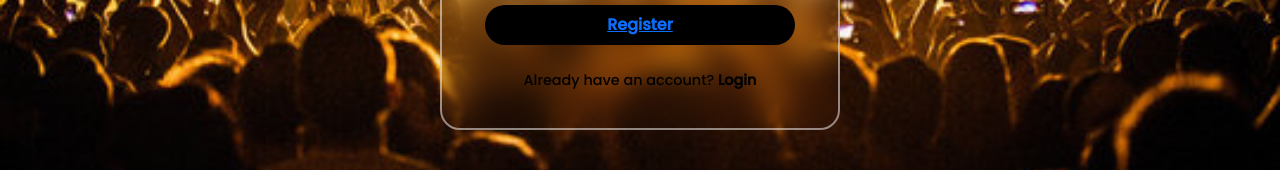
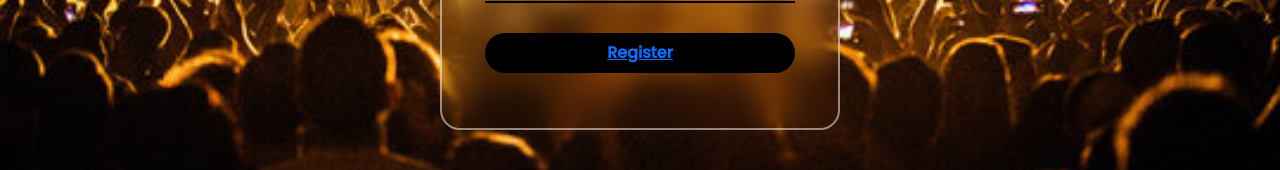
Before and after one commit to eugenelow13/OOP_Project, a Vue app in the folder oop-project/: page /register in a window 1280 px wide. Shown: the part 545-715 px from the top of the page. Built offline with nearby package versions, Linux system fonts and the light colour scheme.

Commit message:
Revert "Update RegisterView.vue"
This reverts commit b456d0b64308a25c8f97b05fc867b965de4ade6f.

```diff
--- a/oop-project/src/pages/RegisterView.vue
+++ b/oop-project/src/pages/RegisterView.vue
@@ -26,9 +26,6 @@
               <label for="">Re-Enter Your Password</label>
             </div>
             <button><router-link to="/loading">Register</router-link></button>
-            <div class="login">
-              <p>Already have an account? <router-link to="/login">Login</router-link></p>
-            </div>
           </form>
         </div>
       </div>
@@ -156,18 +153,18 @@ button{
     font-weight: 600;
     color: #fff; /* Changed color to white */
 }
-.login{
+.register{
     font-size: .9em;
     color: #000; /* Changed color to black */
     text-align: center;
     margin: 25px 0 10px;
 }
-.login p a{
+.register p a{
     text-decoration: none;
     color: #000; /* Changed color to black */
     font-weight: 600;
 }
-.login p a:hover{
+.register p a:hover{
     text-decoration: underline;
 }
 
```
